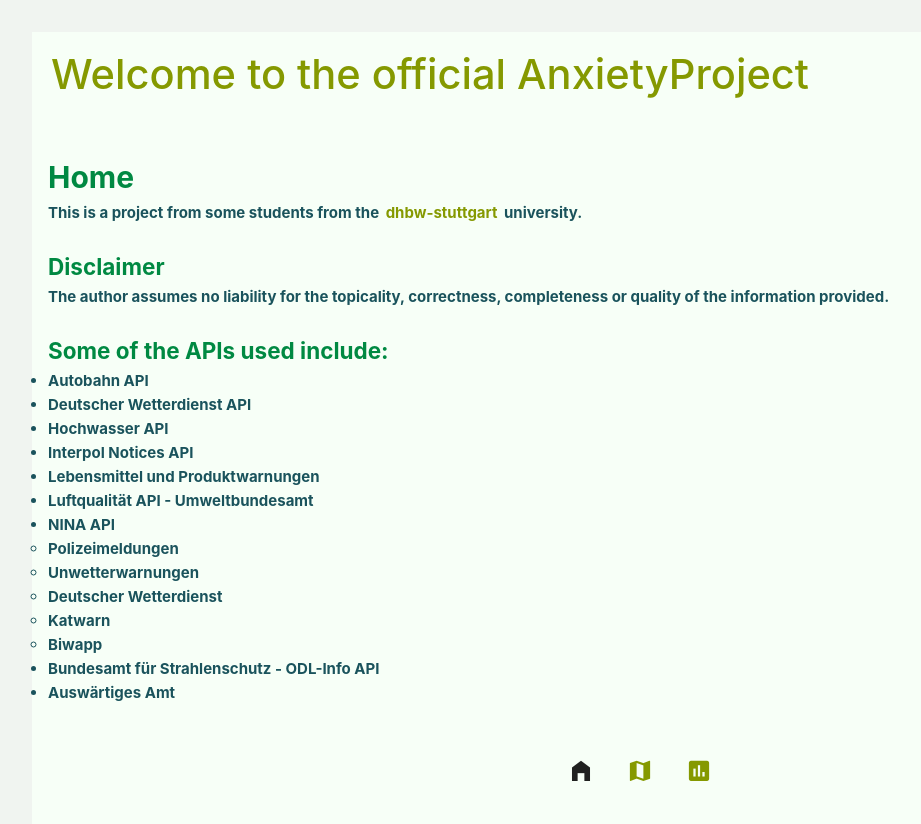
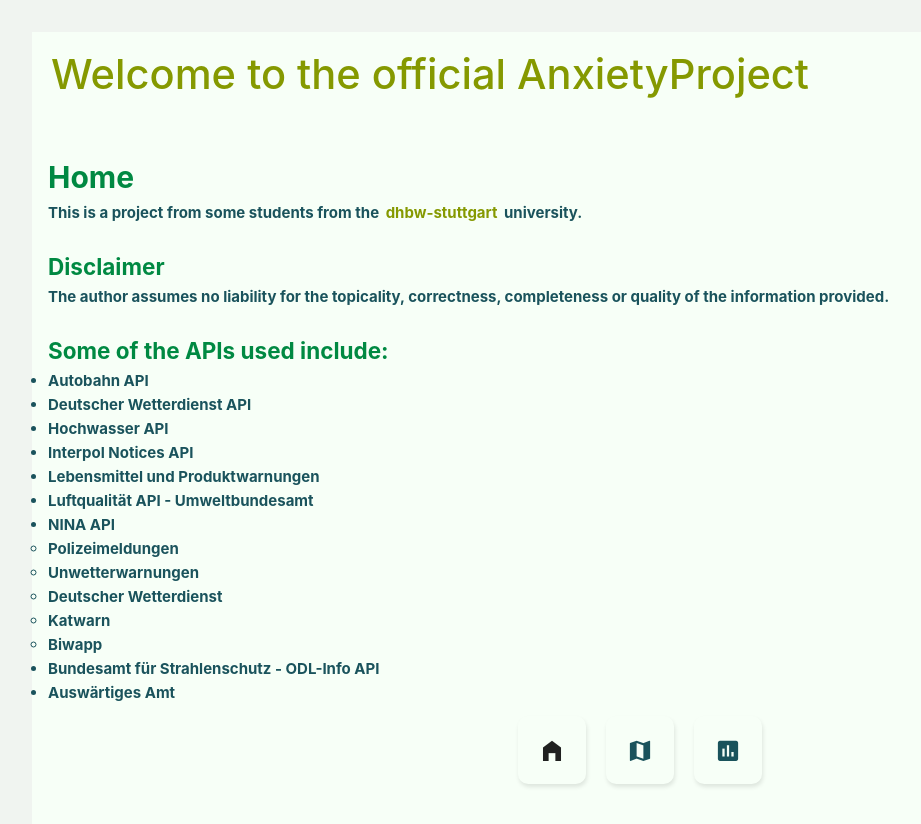
Before and after one commit to jujujuok/AnxietyFrontend, a Vue app: page / in a window 1280 px wide. Shown: the top 824 px of the page, without its empty margins (0-921 px from the left). Built offline with nearby package versions, Linux system fonts and the light colour scheme.

Commit message:
Style router buttons

```diff
--- a/src/App.vue
+++ b/src/App.vue
@@ -8,9 +8,9 @@
   <v-app id="app-container">
     <footer>
       <nav>
-        <RouterLink to="/"><v-icon icon="mdi-home-variant"></v-icon></RouterLink>
-        <RouterLink to="/map"><v-icon icon="mdi-map"></v-icon></RouterLink>
-        <RouterLink to="/dashboard"><v-icon icon="mdi-chart-box"></v-icon></RouterLink>
+        <RouterLink class="router-button" to="/"><v-icon icon="mdi-home-variant"></v-icon></RouterLink>
+        <RouterLink class="router-button" to="/map"><v-icon icon="mdi-map"></v-icon></RouterLink>
+        <RouterLink class="router-button" to="/dashboard"><v-icon icon="mdi-chart-box"></v-icon></RouterLink>
       </nav>
     </footer>
 
@@ -20,6 +20,30 @@
 </template>
 
 <style scoped>
+.router-button {
+    box-shadow: 1px 3px 4px 0 rgba(0, 0, 0, 0.1);
+    display: inline-flex;
+    justify-content: center;
+    align-items: center;
+    width: 8.5vh;
+    height: 8.5vh;
+    border-radius: 15%;
+    margin: 0 10px;
+    text-decoration: none;
+    background-color: var(--dark-mode-lighter-bg);
+    color: var(--dark-mode-text);
+    border: none;
+}
+
+.router-button:hover {
+    background-color: #c0c0c0;
+}
+
+.router-button:focus {
+    background-color: var(--dark-mode-text);
+    color: var(--dark-mode-lighter-bg);
+}
+
 footer {
   position: fixed;
   bottom: 0;
```
